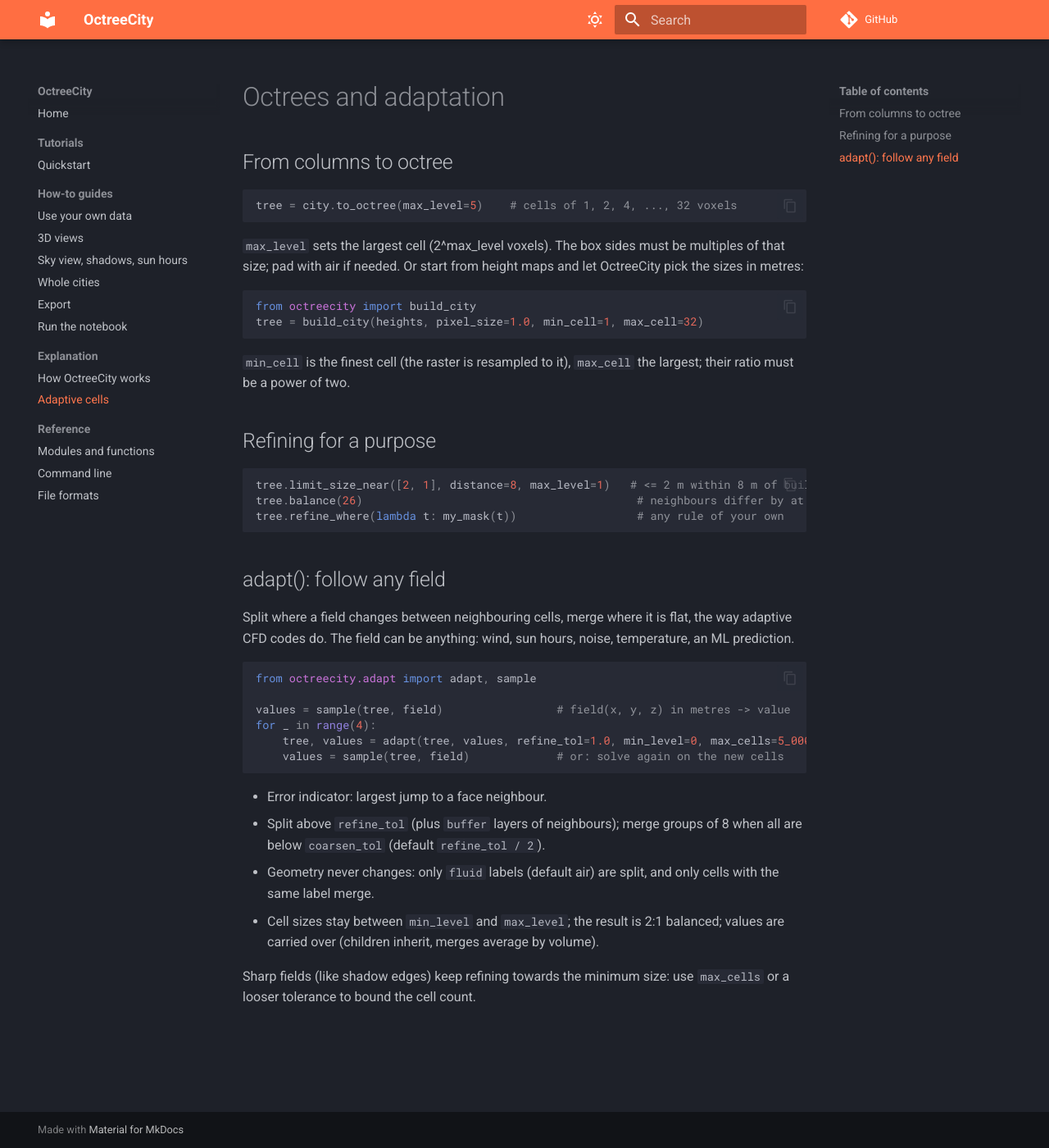
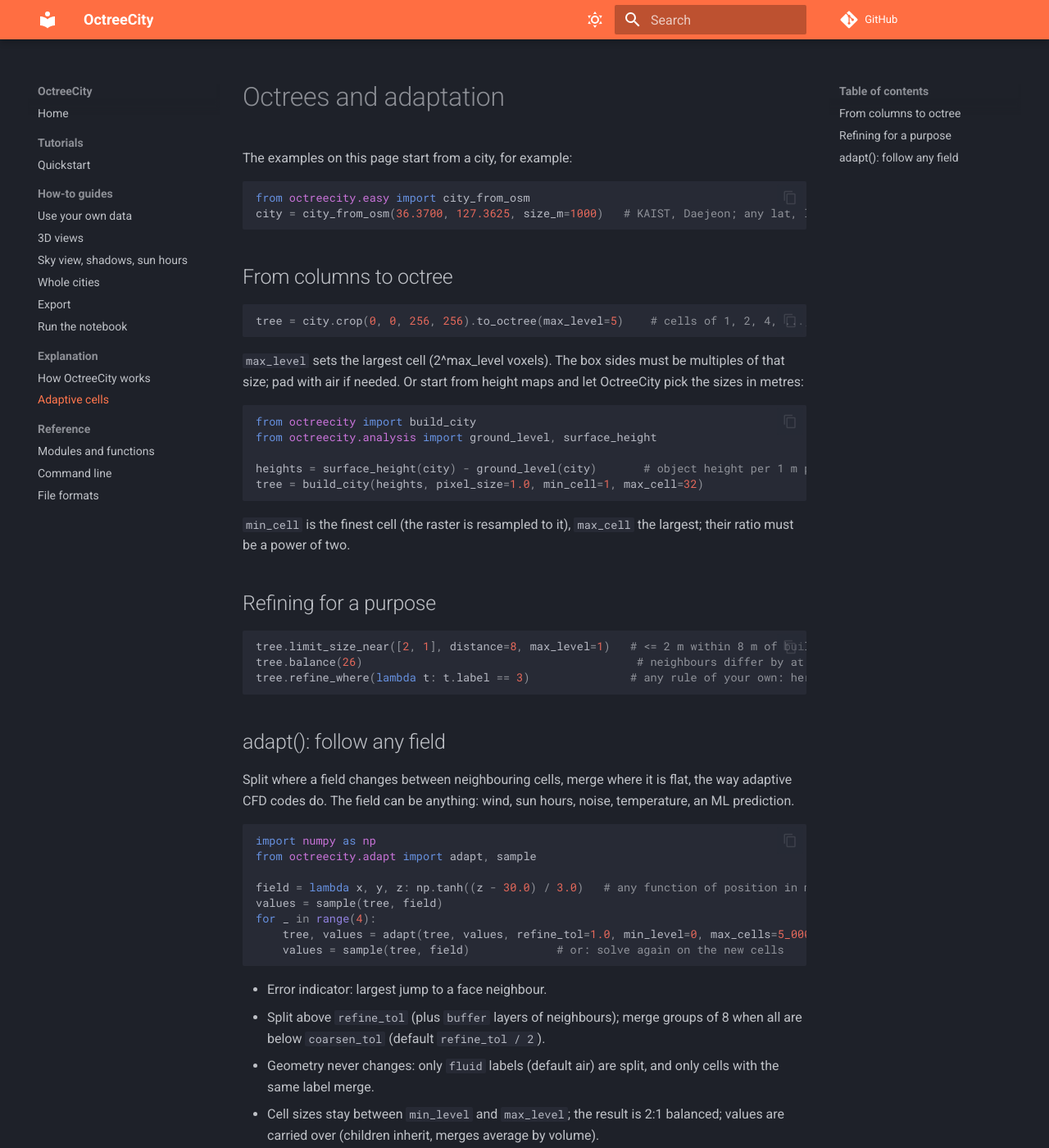
Before and after one commit to MahmoudAbdelRahman/octreecity, an MkDocs documentation site: the page built from docs/explanation/adaptive-cells.md, in a window 1280 px wide and 1400 px high. Shown: the whole window at 82% size. Built offline with MkDocs 1.6.1 and Material for MkDocs 9.7.7, drawn with Linux system fonts in a browser that asks for light colours; comment, search, counter and statistics services are not loaded.

Commit message:
Docs and README examples: define every variable (cells, city, placeholders), add missing imports, fix the OpenFOAM example
Co-Authored-By: Claude Opus 5.5 <noreply@anthropic.com>

````diff
--- a/docs/explanation/adaptive-cells.md
+++ b/docs/explanation/adaptive-cells.md
@@ -1,9 +1,16 @@
 # Octrees and adaptation
+
+The examples on this page start from a city, for example:
+
+```python
+from octreecity.easy import city_from_osm
+city = city_from_osm(36.3700, 127.3625, size_m=1000)   # KAIST, Daejeon; any lat, lon works
+```
 
 ## From columns to octree
 
 ```python
-tree = city.to_octree(max_level=5)    # cells of 1, 2, 4, ..., 32 voxels
+tree = city.crop(0, 0, 256, 256).to_octree(max_level=5)    # cells of 1, 2, 4, ..., 32 voxels
 ```
 
 `max_level` sets the largest cell (2^max_level voxels). The box sides must be
@@ -12,6 +19,9 @@ let OctreeCity pick the sizes in metres:
 
 ```python
 from octreecity import build_city
+from octreecity.analysis import ground_level, surface_height
+
+heights = surface_height(city) - ground_level(city)       # object height per 1 m pixel (or your own raster)
 tree = build_city(heights, pixel_size=1.0, min_cell=1, max_cell=32)
 ```
 
@@ -23,7 +33,7 @@ largest; their ratio must be a power of two.
 ```python
 tree.limit_size_near([2, 1], distance=8, max_level=1)   # <= 2 m within 8 m of buildings/ground
 tree.balance(26)                                         # neighbours differ by at most one size
-tree.refine_where(lambda t: my_mask(t))                  # any rule of your own
+tree.refine_where(lambda t: t.label == 3)               # any rule of your own: here, split tree cells
 ```
 
 ## adapt(): follow any field
@@ -33,9 +43,11 @@ the way adaptive CFD codes do. The field can be anything: wind, sun hours,
 noise, temperature, an ML prediction.
 
 ```python
+import numpy as np
 from octreecity.adapt import adapt, sample
 
-values = sample(tree, field)                 # field(x, y, z) in metres -> value
+field = lambda x, y, z: np.tanh((z - 30.0) / 3.0)   # any function of position in metres (here a layer at 30 m)
+values = sample(tree, field)
 for _ in range(4):
     tree, values = adapt(tree, values, refine_tol=1.0, min_level=0, max_cells=5_000_000)
     values = sample(tree, field)             # or: solve again on the new cells
````
Also changed, not shown: README.md (+16 -2 lines), docs/how-to/3d-views.md (+8 -0 lines), docs/how-to/export.md (+8 -1 lines), docs/how-to/own-data.md (+6 -1 lines), docs/how-to/sky-and-sun.md (+13 -2 lines), docs/how-to/whole-cities.md (+4 -1 lines).
